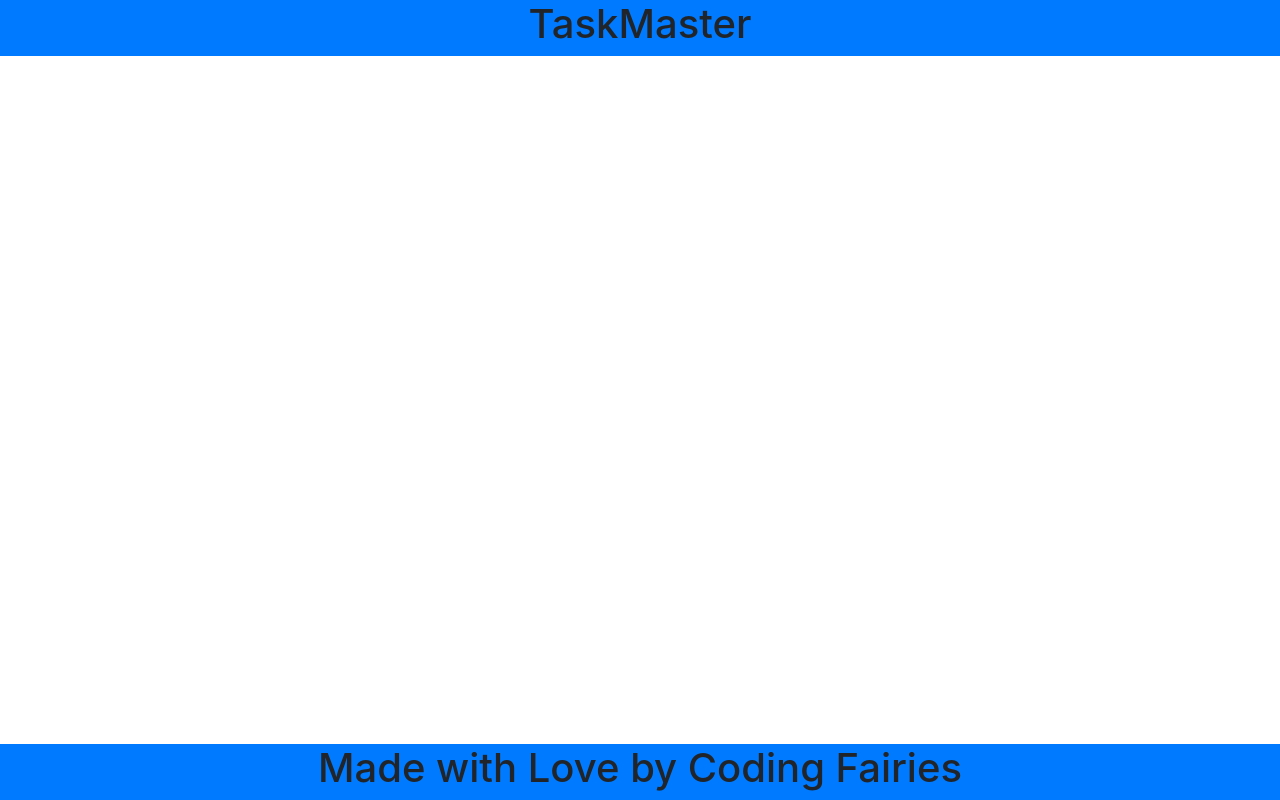
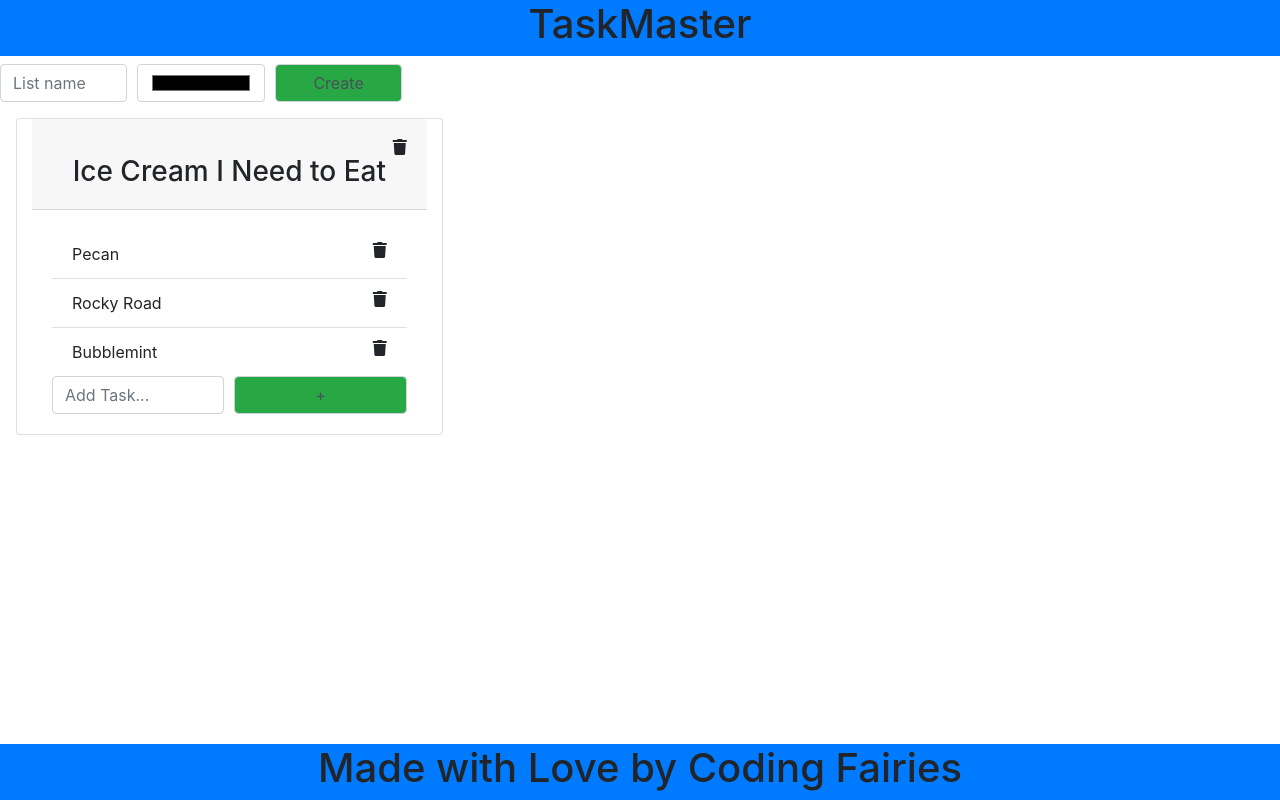
Before and after one commit to Inlic/checkpoint-3, a plain HTML site: page index.html in a window 1280 px wide. Drawn offline with nearby package versions, Linux system fonts and the light colour scheme.

Commit message:
html blueprints

```diff
--- a/index.html
+++ b/index.html
@@ -2,7 +2,7 @@
 <html lang="en">
 <head>
     <meta charset="UTF-8">
-    <meta name="viewport" content="width=device-width, initial-scale=1.0">
+    <meta name="viewport" content="width=device-width, initial-scale=1, shrink-to-fit=no">
     <meta http-equiv="X-UA-Compatible" content="ie=edge">
     <link rel="stylesheet" href="https://cdnjs.cloudflare.com/ajax/libs/twitter-bootstrap/4.5.2/css/bootstrap.min.css">
     <link rel="stylesheet" href="https://cdnjs.cloudflare.com/ajax/libs/font-awesome/5.14.0/css/all.min.css">
@@ -11,20 +11,59 @@
 </head>
 
 <body>
-    <header class ="bg-primary text-center">
+    <header class ="container-fluid bg-primary text-center">
         <h1>TaskMaster</h1>
     </header>
-    <main>
-        <div class="row" id="">
+    <main class="container-fluid">
+        <div class="row mt-2" id="taskform">
+            <!-- TODO on submit create form with header color -->
+            <form onsubmit="">
+                <div class="form-row">
+                  <div class="col">
+                    <input type="text" class="form-control" placeholder="List name">
+                  </div>
+                  <div class="col">
+                    <input type="color" class="form-control">
+                  </div>
+                  <div class="col">
+                    <button type="submit" class="form-control bg-success">Create</button>
+                  </div>
+                </div>
+            </form>
+            <!-- NOTE condsider moving to draw model object or keep static -->
         </div>
-        <div class="row" id ="">
-
+        <div class="row" id ="tasklists">
+            <!-- NOTE start of list template -->
+            <div class="card col-4 m-3">
+                <div class="card-header text-center d-flex flex-column">
+                    <i class="fa fa-trash pt-2 align-self-end" aria-hidden="true"></i>
+                    <h3>Ice Cream I Need to Eat</h3>
+                </div>
+                <div class="card-body">
+                    <ul class="list-group list-group-flush">
+                        <li class="list-group-item">Pecan <i class="fa fa-trash float-right" aria-hidden="true"></i></li>
+                        <li class="list-group-item">Rocky Road <i class="fa fa-trash float-right" aria-hidden="true"></i></li>
+                        <li class="list-group-item">Bubblemint <i class="fa fa-trash float-right" aria-hidden="true"></i></li>
+                    </ul>
+                    <form onsubmit="">
+                        <div class="form-row">
+                          <div class="col">
+                            <input type="text" class="form-control" placeholder="Add Task...">
+                          </div>
+                          <div class="col">
+                            <button type="submit" class="form-control bg-success">+</button>
+                          </div>
+                        </div>
+                    </form>
+                </div>
+            </div>
+            <!-- NOTE end of list template -->
         </div>
 
 
 
     </main>
-    <footer class="bg-primary text-center">
+    <footer class="container-fluid bg-primary text-center">
         <h1>Made with Love by Coding Fairies</h1>
     </footer>
 
```
